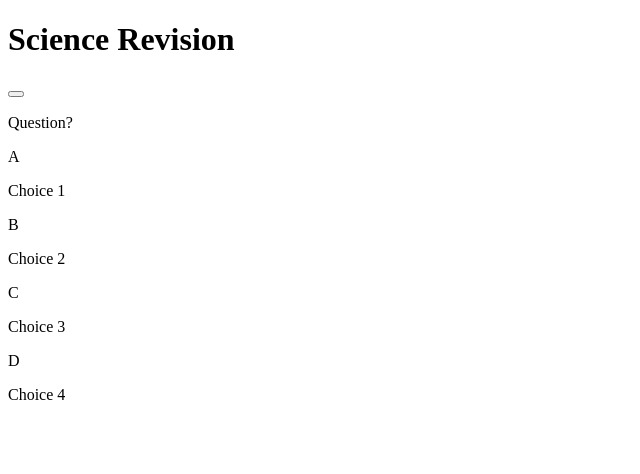
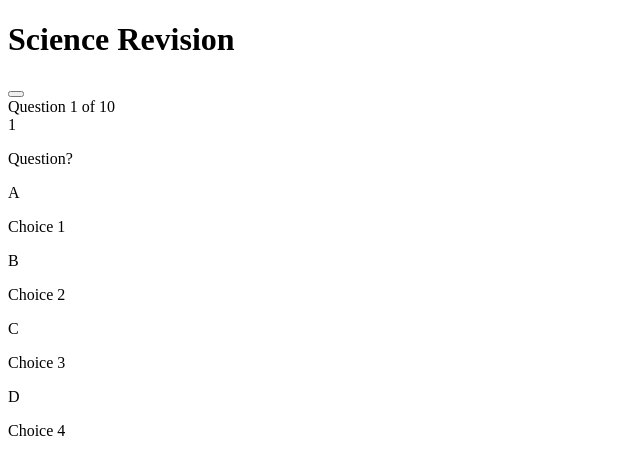
Before and after one commit to sarah2244-4/science-revision-quiz, a plain HTML site: page index.html in a window 1280 px wide. Shown: the whole page, without its empty margins (0-640 px from the left). Drawn offline with Linux system fonts and the light colour scheme.

```diff
--- a/index.html
+++ b/index.html
@@ -21,8 +21,8 @@
     <div class="game-container">
         <div class="game-header">
             <div class="game-item">
-                <div class="question-number"></div>
-                <div class="current-score"></div>
+                <div class="question-number">Question 1 of 10</div>
+                <div class="current-score">1</div>
             </div>
         </div>
         <div class="game-item">
```
